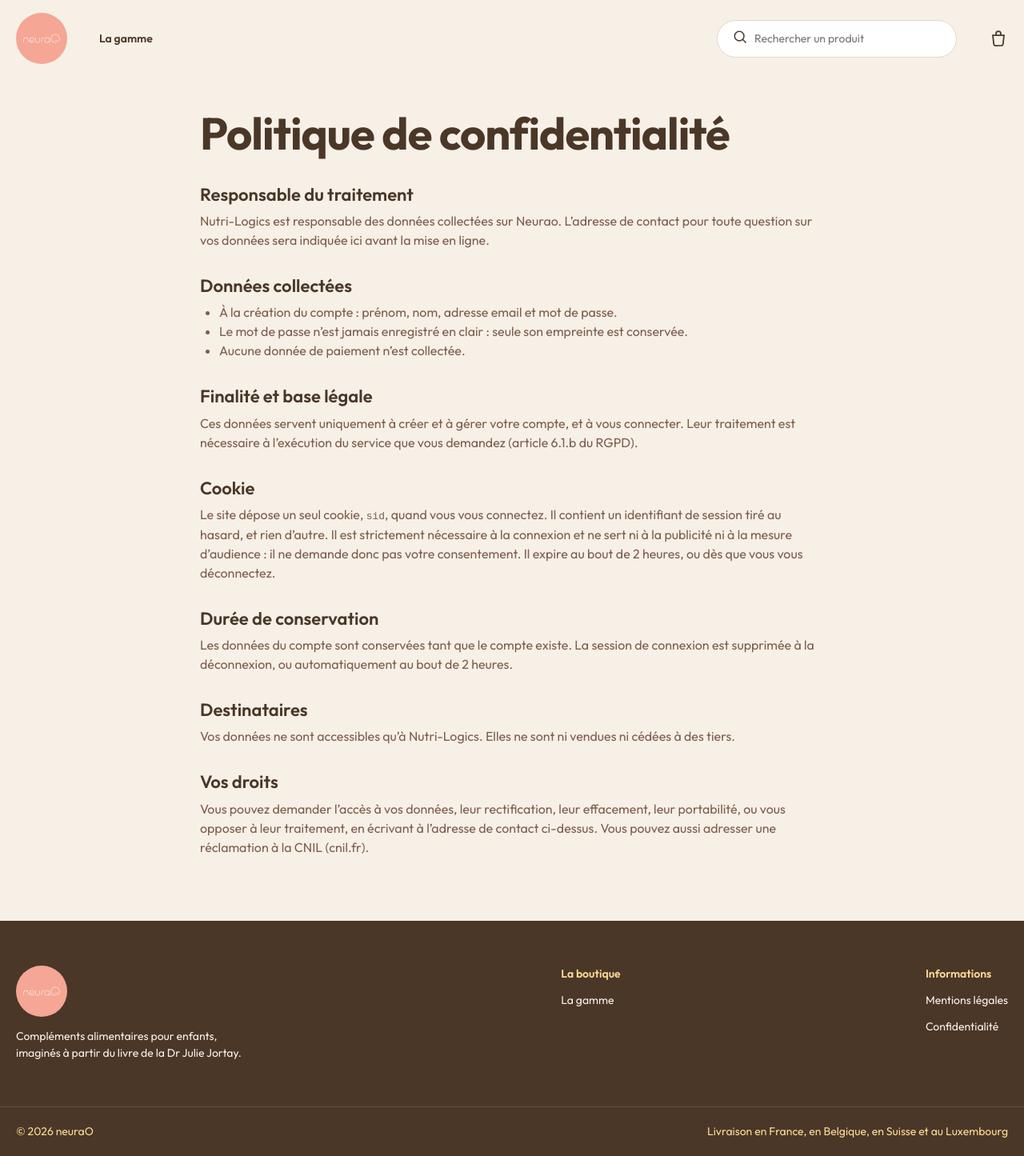
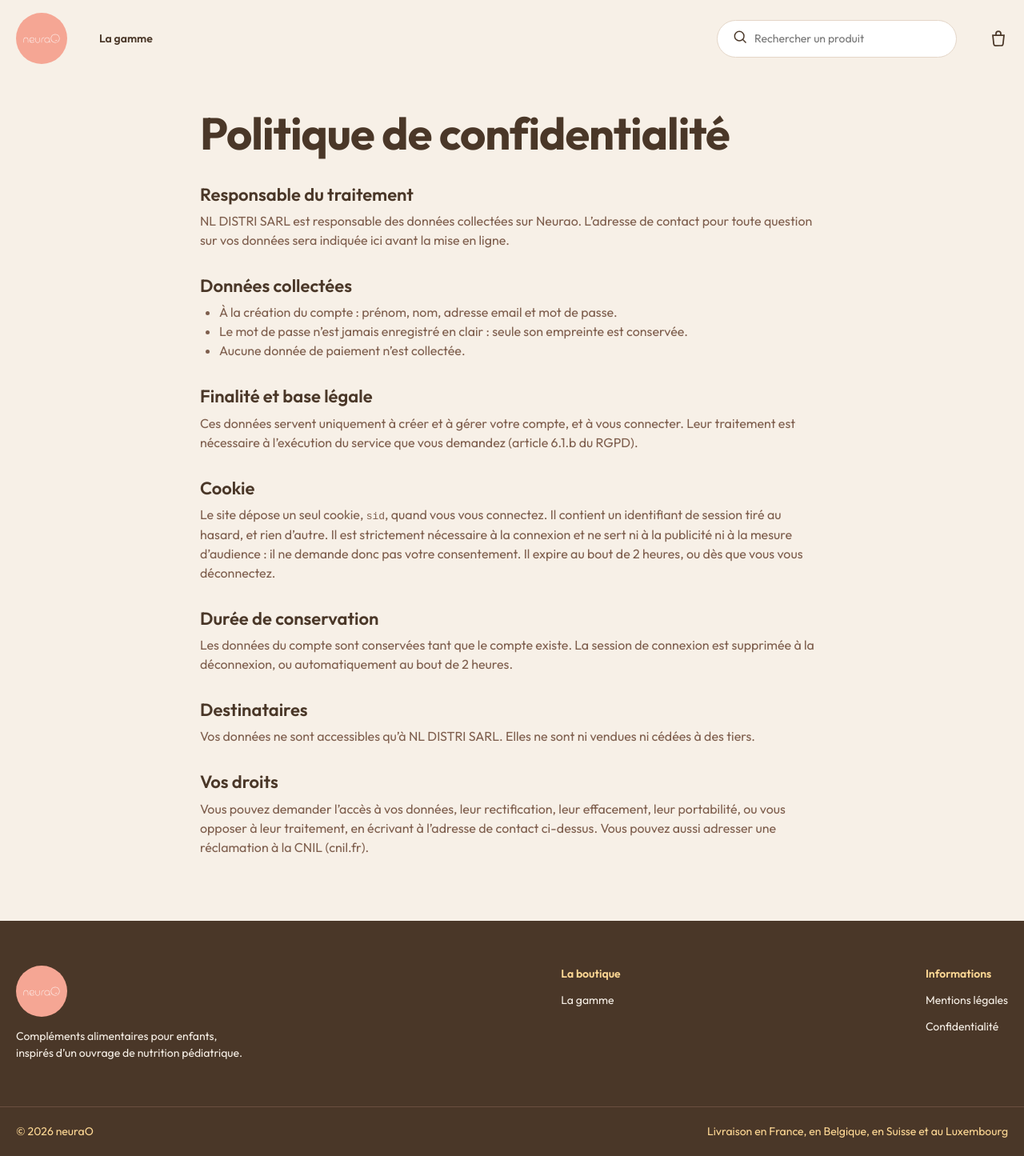
Before and after one commit to christophe-1/Neurao, a Next.js app in the folder apps/web/: page /confidentialite in a window 1280 px wide. Shown: the whole page at 80% size. Built offline with nearby package versions, Linux system fonts and the light colour scheme; no server answers.

Commit message:
fix(web): aligne le nom de l'entreprise et retire le nom de l'autrice

```diff
--- a/apps/web/src/app/confidentialite/page.js
+++ b/apps/web/src/app/confidentialite/page.js
@@ -10,7 +10,7 @@ export default function PrivacyPage() {
 
       <h2>Responsable du traitement</h2>
       <p>
-        Nutri-Logics est responsable des données collectées sur Neurao. L’adresse de contact pour
+        NL DISTRI SARL est responsable des données collectées sur Neurao. L’adresse de contact pour
         toute question sur vos données sera indiquée ici avant la mise en ligne.
       </p>
 
@@ -46,8 +46,8 @@ export default function PrivacyPage() {
 
       <h2>Destinataires</h2>
       <p>
-        Vos données ne sont accessibles qu’à Nutri-Logics. Elles ne sont ni vendues ni cédées à des
-        tiers.
+        Vos données ne sont accessibles qu’à NL DISTRI SARL. Elles ne sont ni vendues ni cédées à
+        des tiers.
       </p>
 
       <h2>Vos droits</h2>
--- a/apps/web/src/app/mentions-legales/page.js
+++ b/apps/web/src/app/mentions-legales/page.js
@@ -12,7 +12,7 @@ export default function LegalNoticePage() {
 
       <h2>Éditeur du site</h2>
       <p>
-        Le site Neurao est édité par la société Nutri-Logics. Sa forme juridique, son capital, son
+        Le site Neurao est édité par la société NL DISTRI SARL. Sa forme juridique, son capital, son
         adresse, son numéro SIRET et le nom du directeur de la publication seront indiqués ici avant
         la mise en ligne.
       </p>
@@ -31,7 +31,7 @@ export default function LegalNoticePage() {
 
       <h2>Propriété intellectuelle</h2>
       <p>
-        Les textes, logos et visuels du site appartiennent à Nutri-Logics. Toute reproduction sans
+        Les textes, logos et visuels du site appartiennent à NL DISTRI SARL. Toute reproduction sans
         autorisation écrite est interdite.
       </p>
 
--- a/apps/web/src/app/page.js
+++ b/apps/web/src/app/page.js
@@ -11,7 +11,7 @@ export default function Home() {
           <p className="kicker">Compléments alimentaires pour enfants</p>
           <h1>La nutrition, version enfant</h1>
           <p className="lead">
-            Des formules simples, imaginées à partir du livre de la Dr Julie Jortay, en gélules,
+            Des formules simples, inspirées d’un ouvrage de nutrition pédiatrique, en gélules,
             gommes et liquides que les enfants prennent volontiers.
           </p>
           <Link href="/products" className="button">
--- a/apps/web/src/components/Footer.js
+++ b/apps/web/src/components/Footer.js
@@ -9,7 +9,7 @@ export default function Footer() {
         <div className="footer-brand">
           <Image src="/images/logo-neurao.svg" alt="" width={64} height={64} />
           <p>
-            Compléments alimentaires pour enfants, imaginés à partir du livre de la Dr Julie Jortay.
+            Compléments alimentaires pour enfants, inspirés d’un ouvrage de nutrition pédiatrique.
           </p>
         </div>
 
```
